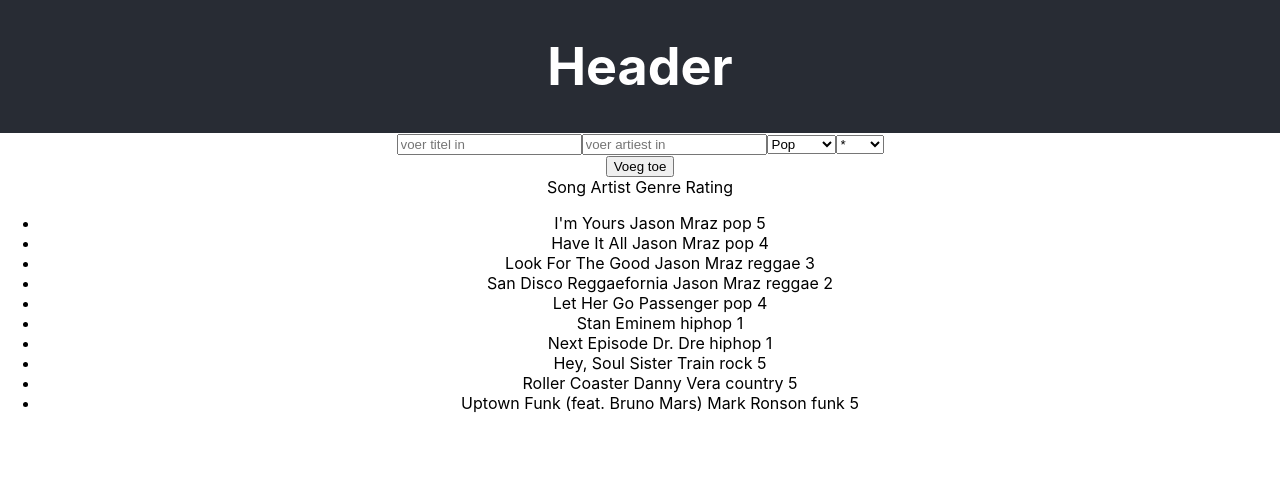
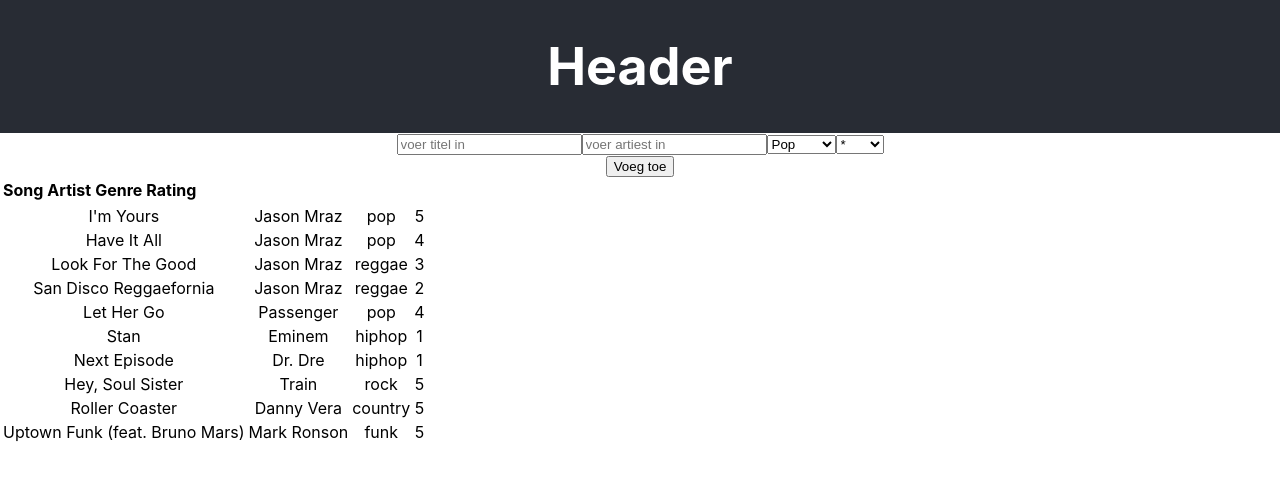
Before and after one commit to MMRijnsburger/Project-React-Lil-Playlist, a React (Create React App) app: page / in a window 1280 px wide. Shown: the top 478 px of the page. Built offline with nearby package versions, Linux system fonts and the light colour scheme.

Commit message:
change SongList to TableList component

```diff
--- a/src/Container.js
+++ b/src/Container.js
@@ -1,7 +1,8 @@
 import React from 'react';
 import SongInput from './containers/SongInput';
-import SongList from './containers/SongList';
+// import SongList from './containers/SongList';
 import SongData from './data/SongData';
+import TableList from './containers/TableList';
 
 class Container extends React.Component {
     constructor() {
@@ -27,7 +28,8 @@
         return (
             <div>
                 <SongInput onSubmit={this.handleSongInput} />
-                <SongList list={this.state.songList} />
+                {/* <SongList list={this.state.songList} /> */}
+                <TableList list={this.state.songList} />
             </div>
         )
     }
--- /dev/null
+++ b/src/components/Table/Table.js
@@ -0,0 +1,24 @@
+import React from 'react';
+import TableItem from './TableItem';
+
+class Table extends React.Component {
+    render() {
+        const items = this.props.items
+        const tableItems = items.map(item => (
+            <TableItem
+                key={item.id}
+                item={item}
+            />
+        ))
+
+        return (
+            <table>
+                <tbody>
+                    {tableItems}
+                </tbody>
+            </table>
+        )
+    }
+}
+
+export default Table;
--- /dev/null
+++ b/src/components/Table/TableItem.js
@@ -0,0 +1,14 @@
+import React from 'react';
+
+const TableItem = (props) => {
+    return (
+        <tr>
+            <td> {props.item.title} </td>
+            <td> {props.item.artist} </td>
+            <td> {props.item.genre} </td>
+            <td> {props.item.rating} </td>
+        </tr>
+    )
+}
+
+export default TableItem;
--- /dev/null
+++ b/src/containers/TableList.js
@@ -0,0 +1,22 @@
+import React from 'react';
+import Table from '../components/Table/Table';
+
+const TableList = (props) => {
+    return (
+        <div>
+            <table>
+                <thead>
+                    <tr className="song-header">
+                        <th className="song-row_item">Song</th>
+                        <th className="song-row_item">Artist</th>
+                        <th className="song-row_item">Genre</th>
+                        <th className="song-row_item">Rating</th>
+                    </tr>
+                </thead>
+            </table>
+            <Table items={props.list} />
+        </div>
+    )
+}
+
+export default TableList;
```
